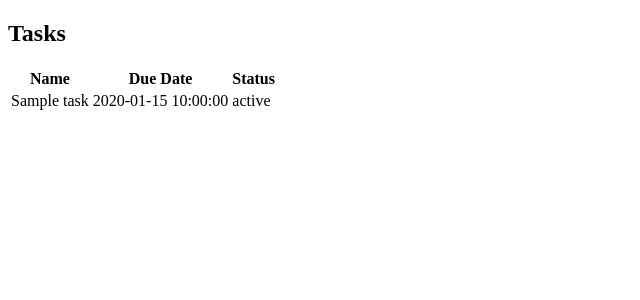
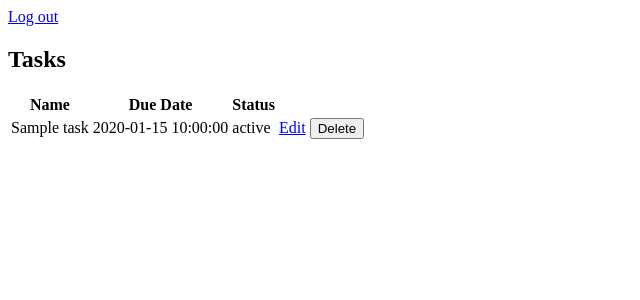
Before and after one commit to conormcgrath/swiftqueue-task-app, a PHP site: template src/Views/taskIndex.php in a window 1280 px wide. Shown: the top 300 px of the page, without its empty margins (0-640 px from the left). Run offline with PHP 8.4, Linux system fonts and the light colour scheme; the template is opened without the code that fills it: most values are stand-ins (such as "Sample title", 1, 10 or a date in 2020).

Commit message:
Update edit and delete menu items

```diff
--- a/src/Views/taskIndex.php
+++ b/src/Views/taskIndex.php
@@ -11,6 +11,8 @@
 </head>
 
 <body>
+
+<a href="/logout">Log out</a>
 
 <h2>Tasks</h2>
 
@@ -50,6 +52,26 @@
                         <?= $task['status'] ?>
                     </td>
 
+                    <td>
+                        <a href="/tasks/update?id=<?= $task['id'] ?>">Edit</a>
+
+                        <form
+                            method="POST"
+                            action="/tasks/delete"
+                            style="display:inline;"
+                            onsubmit="return confirm('Are you sure you want to delete this task?');">
+                            <input
+                                type="hidden"
+                                name="id"
+                                value="<?= htmlspecialchars($task['id']) ?>"
+                            >
+
+                            <button type="submit">
+                                Delete
+                            </button>
+                        </form>
+                    </td>
+
                 </tr>
 
             <?php endforeach; ?>
```
